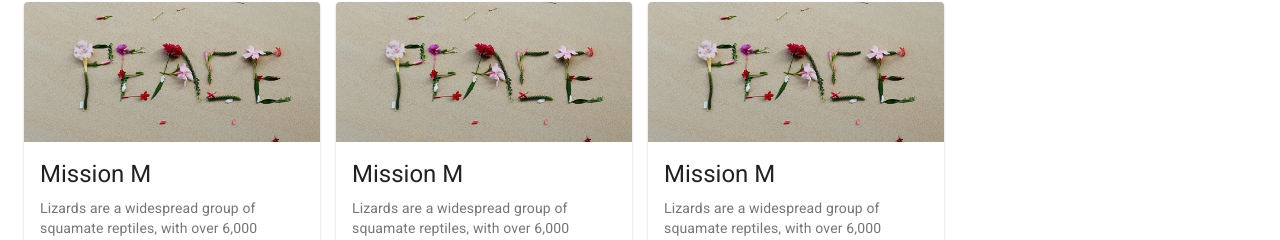
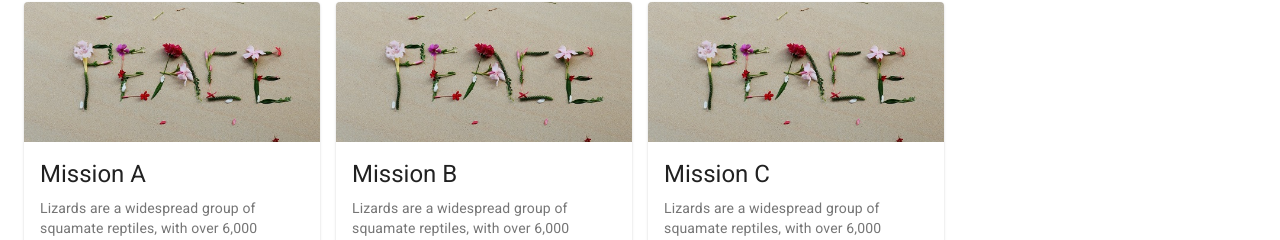
Before and after one commit to Yamingue/humanitaire, a React (Create React App) app: page / in a window 1280 px wide. Shown: the part 788-1028 px from the top of the page. Built offline with nearby package versions, Linux system fonts and the light colour scheme.

Commit message:
change mission

```diff
--- a/src/App.js
+++ b/src/App.js
@@ -70,21 +70,21 @@ function App() {
             xs={12}
             md={3}
           >
-            <Mission />
+            <Mission text="Mission A" />
           </Grid>
           <Grid item
             sm={4}
             xs={12}
             md={3}
           >
-            <Mission />
+            <Mission text="Mission B" />
           </Grid>
           <Grid item
             sm={4}
             xs={12}
             md={3}
           >
-            <Mission />
+            <Mission text="Mission C" />
           </Grid>
         </Grid>
         <Titre text="Notre équipe" id="equipe" size={140} />
```
